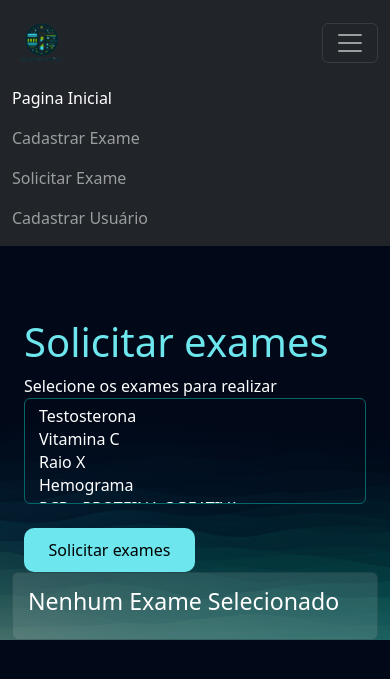
After one commit to Wendell230/exames, a Django app: page /exames/solicitar_exames/ in a window 390 px wide, after a click that opens the changed part. The commit adds this page. Shown: the top 679 px of the page. Run offline with Django 4.2, Linux system fonts and the light colour scheme; a user stored in the database is signed in; data comes from the database, SQL or seed files in the repository; both versions use the stored data as it was after the commit; parts of the project's set-up code (start-up, migrations or seed data) failed here and were passed over.

Commit message:
novas telas de exames

```diff
--- a/exames/admin.py
+++ b/exames/admin.py
@@ -1,4 +1,6 @@
 from django.contrib import admin
-from .models import TiposExames
+from .models import TiposExames, SolicitacaoExame, PedidosExames
 
 admin.site.register(TiposExames)
+admin.site.register(SolicitacaoExame)
+admin.site.register(PedidosExames)
--- /dev/null
+++ b/exames/templates/solicitar_exames.html
@@ -0,0 +1,76 @@
+{% extends "bases/base.html" %}
+{% load static %}
+
+{% block 'head' %}
+<link href="{% static 'exames/css/exames.css' %}" rel="stylesheet">
+{% endblock 'head' %}
+
+{% block 'conteudo' %}
+    <br>
+    <br>
+    <div class="container">
+        <div class="row">
+
+            <div class="col-md">
+                <h3 class="font-destaque">Solicitar exames</h3>
+
+                <form action="{% url 'solicitar_exames' %}" method="POST">{% csrf_token %}
+                    <label for="">Selecione os exames para realizar</label>
+                    <select class="select form-control bg-select" multiple name="exames">
+
+                        {% for exame in tipo_exames %}
+                            <option class="opt" value="{{exame.id}}">{{exame.nome}}</option>
+                        {% endfor %}
+
+                    </select>
+                    <br>
+                    <input  type="submit" class="btn-default tamanho-2"  name="ultimo_nome" value="Solicitar exames">
+                </form>
+            </div>
+
+            <div class="col-md-2">
+
+            </div>
+
+            <div class="col-md card">
+            {% if solicitacao_exames %}
+                {% for exame in solicitacao_exames %}
+                    <div style="font-size: 20px; font-weight: bold">
+                        {% if exame.disponivel %}
+                        <img src="{% static 'exames/img/check.png' %}">
+                        {% else %}
+                        <img src="{% static 'exames/img/exit.png' %}">
+                        {% endif %}
+                        {{exame.nome}}
+                        <span class="previa-preco">
+                        R${{exame.preco|floatformat:2}}
+                        </span>
+                    </div>
+                {% endfor %}
+
+
+                    <hr style="color: white;">
+                    <div>
+                        <label>Total: </label><label class="previa-preco">R$ {{preco_total|floatformat:2}}</label>
+                    </div>
+                    <br>
+
+                    <h5>{{data_atual}}</h5>
+                    <br>
+
+                    <form action="{% url 'fechar_pedido' %}" method="POST">{% csrf_token %}
+                        {% for exame in solicitacao_exames  %}
+                            <input type="hidden" value="{{exame.id}}" name="exames">
+                        {% endfor %}
+                        <button class="btn-secundario">Fechar pedido</button>
+                    </form>
+             {% else %}
+                    <h3>Nenhum Exame Selecionado</h3>
+             {% endif %}
+
+
+            </div>
+        </div>
+    </div>
+
+{% endblock 'conteudo' %}
--- /dev/null
+++ b/exames/urls.py
@@ -0,0 +1,10 @@
+from django.urls import path
+from . import views
+
+urlpatterns = [
+    path('solicitar_exames/', views.solicitar_exames, name="solicitar_exames"),
+    path('fechar_pedido/', views.fechar_pedido, name="fechar_pedido"),
+    path('gerenciar_pedidos/', views.gerenciar_pedidos, name="gerenciar_pedidos"),
+    path("cancelar_pedido/<int:pedido_id>", views.cancelar_pedido, name="cancelar_pedido"),
+    path('cadastrar_exame/', views.cadastrar_exame, name="cadastrar_exame"),
+]
--- a/exames/views.py
+++ b/exames/views.py
@@ -1,3 +1,76 @@
-from django.shortcuts import render
+from django.shortcuts import render,redirect
+from django.contrib.auth.decorators import login_required
+from .models import TiposExames, PedidosExames,SolicitacaoExame
+from datetime import date
+from datetime import datetime
+from django.contrib.messages import constants
+from django.contrib import messages
+from django.http import HttpResponse
+from .forms import TiposExamesForm
 
-# Create your views here.
+@login_required
+def solicitar_exames(request):
+    tipo_exames = TiposExames.objects.all()
+    data_atual = date.today()
+    if request.method == "GET":
+        return render(request, 'solicitar_exames.html',{'tipo_exames':tipo_exames,'data_atual':data_atual})
+    else:
+        exames_id = request.POST.getlist('exames')
+        solicitacao_exames = TiposExames.objects.filter(id__in=exames_id)
+        preco_total = 0
+        for i in solicitacao_exames:
+            if i.disponivel:
+                preco_total += i.preco
+
+        return render(request, 'solicitar_exames.html',{'tipo_exames':tipo_exames,'solicitacao_exames':solicitacao_exames,'preco_total':preco_total,'data_atual':data_atual})
+
+@login_required
+def fechar_pedido(request):
+    exames_id = request.POST.getlist('exames')
+    solicitacao_exames = TiposExames.objects.filter(id__in=exames_id)
+    pedido_exame = PedidosExames(
+        usuario = request.user,
+        data = datetime.now()
+    )
+
+    pedido_exame.save()
+
+    for exame in solicitacao_exames:
+        solicitacao_exames_temp = SolicitacaoExame(
+            usuario=request.user,
+            exame=exame,
+            status="E"
+        )
+        solicitacao_exames_temp.save()
+        pedido_exame.exames.add(solicitacao_exames_temp)
+    pedido_exame.save()
+
+    messages.add_message(request, constants.SUCCESS, 'Pedido de exame concluído com sucesso')
+    return redirect('/exames/gerenciar_pedidos/')
+
+def gerenciar_pedidos(request):
+    pedidos_exames = PedidosExames.objects.filter(usuario = request.user)
+    return render(request,'gerenciar_pedidos.html',{'pedidos_exames': pedidos_exames})
+
+@login_required
+def cancelar_pedido(request, pedido_id):
+    pedido = PedidosExames.objects.get(id=pedido_id)
+
+    if not pedido.usuario == request.user:
+        messages.add_message(request, constants.ERROR, 'Esse pedido não é seu')
+        return redirect('/exames/gerenciar_pedidos/')
+
+    pedido.agendado = False
+    pedido.save()
+    messages.add_message(request, constants.SUCCESS, 'Pedido excluido com sucesso')
+    return redirect('/exames/gerenciar_pedidos/')
+
+def cadastrar_exame(request):
+    if request.method == 'POST':
+        form = TiposExamesForm(request.POST)
+        if form.is_valid():
+            form.save()
+            return redirect('pagina_de_sucesso')
+    else:
+        form = TiposExamesForm()
+    return render(request, 'cadastrar_exame.html', {'form': form})
--- a/templates/bases/base.html
+++ b/templates/bases/base.html
@@ -7,12 +7,66 @@
     <title>Diagnosticsnetic</title>
     <link href="https://cdn.jsdelivr.net/npm/bootstrap@5.3.1/dist/css/bootstrap.min.css" rel="stylesheet">
     <link href="{% static 'geral/css/style.css' %}" rel="stylesheet">
-
     {% block 'head' %}{% endblock %}
   </head>
   <body>
 
-    {% block 'conteudo' %}{% endblock %}
+    {% if mostrar_menu %}
+    <nav class="navbar navbar-expand-lg navbar-light bg-light">
+      <div class="container">
+        <a class="navbar-brand" href="#">Diagnosticsnetic</a>
+        <button class="navbar-toggler" type="button" data-bs-toggle="collapse" data-bs-target="#navbarNav" aria-controls="navbarNav" aria-expanded="false" aria-label="Toggle navigation">
+          <span class="navbar-toggler-icon"></span>
+        </button>
+        <div class="collapse navbar-collapse" id="navbarNav">
+          <ul class="navbar-nav">
+            <li class="nav-item">
+              <a class="nav-link active" aria-current="page" href="#">Home</a>
+            </li>
+            <li class="nav-item">
+              <a class="nav-link" href="#">About</a>
+            </li>
+            <li class="nav-item">
+              <a class="nav-link" href="#">Services</a>
+            </li>
+            <li class="nav-item">
+              <a class="nav-link" href="#">Contact</a>
+            </li>
+          </ul>
+        </div>
+      </div>
+    </nav>
+    {% else %}
+    <nav class="navbar navbar-expand-lg navbar-dark bg-dark">
+      <div class="container">
+        <a class="navbar-brand" href="#"><img src="{% static 'geral/img/logo.png' %}" alt="" width="60"></a>
+        <button class="navbar-toggler" type="button" data-bs-toggle="collapse" data-bs-target="#navbarNav" aria-controls="navbarNav" aria-expanded="false" aria-label="Toggle navigation">
+          <span class="navbar-toggler-icon"></span>
+        </button>
+        <div class="collapse navbar-collapse" id="navbarNav">
+          <ul class="navbar-nav">
+            <li class="nav-item">
+              <a class="nav-link active" aria-current="page" href="#">Pagina Inicial</a>
+            </li>
+            <li class="nav-item">
+              <a class="nav-link" href="{% url 'cadastrar_exame' %}">Cadastrar Exame</a>
+            </li>
+            <li class="nav-item">
+              <a class="nav-link" href="{% url 'solicitar_exames' %}">Solicitar Exame</a>
+            </li>
+            <li class="nav-item">
+              <a class="nav-link" href="{% url 'cadastro' %}">Cadastrar Usuário</a>
+            </li>
+          </ul>
+        </div>
+      </div>
+    </nav>
+    {% endif %}
+
+    <div class="container mt-4">
+      {% block 'conteudo' %}{% endblock %}
+    </div>
+
     <script src="https://cdn.jsdelivr.net/npm/bootstrap@5.3.1/dist/js/bootstrap.bundle.min.js"></script>
   </body>
 </html>
--- /dev/null
+++ b/templates/static/exames/css/exames.css
@@ -0,0 +1,43 @@
+body{
+
+    background-image: url('/static/geral/img/bg2.png');
+    background-size: cover;
+
+}
+
+
+.bg-select{
+    background-color: transparent;
+    border-color: var(--differential-color);
+}
+
+.card{
+    background-color: rgba(217, 217, 217, .14);
+    color: white;
+    padding: 15px;
+}
+
+.previa-preco{
+    float: right;
+    font-weight: bold;
+}
+
+.tamanho-2{
+    width: 50%;
+}
+
+.btn-secundario{
+
+    background-color: #838FFF;
+    color: black;
+    padding: 10px;
+    font-weight: bold;
+    border: none;
+    border-radius: 10px;
+}
+
+.btn-secundario-outline{
+    background-color: transparent;
+    border-color: #838FFF;
+    padding: 10px;
+}
--- a/usuarios/views.py
+++ b/usuarios/views.py
@@ -7,7 +7,7 @@ from django.contrib.auth import authenticate,login
 
 def cadastro(request):
     if request.method == "GET":
-        return render(request, 'cadastro.html')
+        return render(request, 'cadastro.html' ,{'mostrar_menu': False})
     else:
         primeiro_nome = request.POST.get('primeiro_nome')
         ultimo_nome = request.POST.get('ultimo_nome')
@@ -44,7 +44,7 @@ def cadastro(request):
 
 def logar(request):
     if request.method == "GET":
-        return render(request, 'login.html')
+        return render(request, 'login.html', {'mostrar_menu': False})
     else:
         username = request.POST.get('username')
         senha = request.POST.get('senha')
@@ -53,7 +53,7 @@ def logar(request):
 
         if user:
             login(request, user)
-            return redirect('/')
+            return redirect('/exames/solicitar_exames')
         else:
             messages.add_message(request, constants.ERROR, 'Usuario ou senha inválidos')
             return redirect('/usuarios/login')
--- a/vitalab/urls.py
+++ b/vitalab/urls.py
@@ -4,5 +4,6 @@ from django.urls import path,include
 
 urlpatterns = [
     path('admin/', admin.site.urls),
-    path('usuarios/',include('usuarios.urls'))
+    path('usuarios/',include('usuarios.urls')),
+    path('exames/', include('exames.urls')),
 ]
```
Also changed, not shown: exames/forms.py (added, +7 -0 lines), exames/templates/cadastrar_exame.html (added, +18 -0 lines), exames/templates/gerenciar_pedidos.html (added, +54 -0 lines), templates/static/exames/css/cadastro_exame.css (added, +63 -0 lines), templates/static/exames/css/gerenciar_pedidos.css (added, +15 -0 lines), db.sqlite3, templates/static/exames/img/check.png (added), templates/static/exames/img/exit.png (added).
